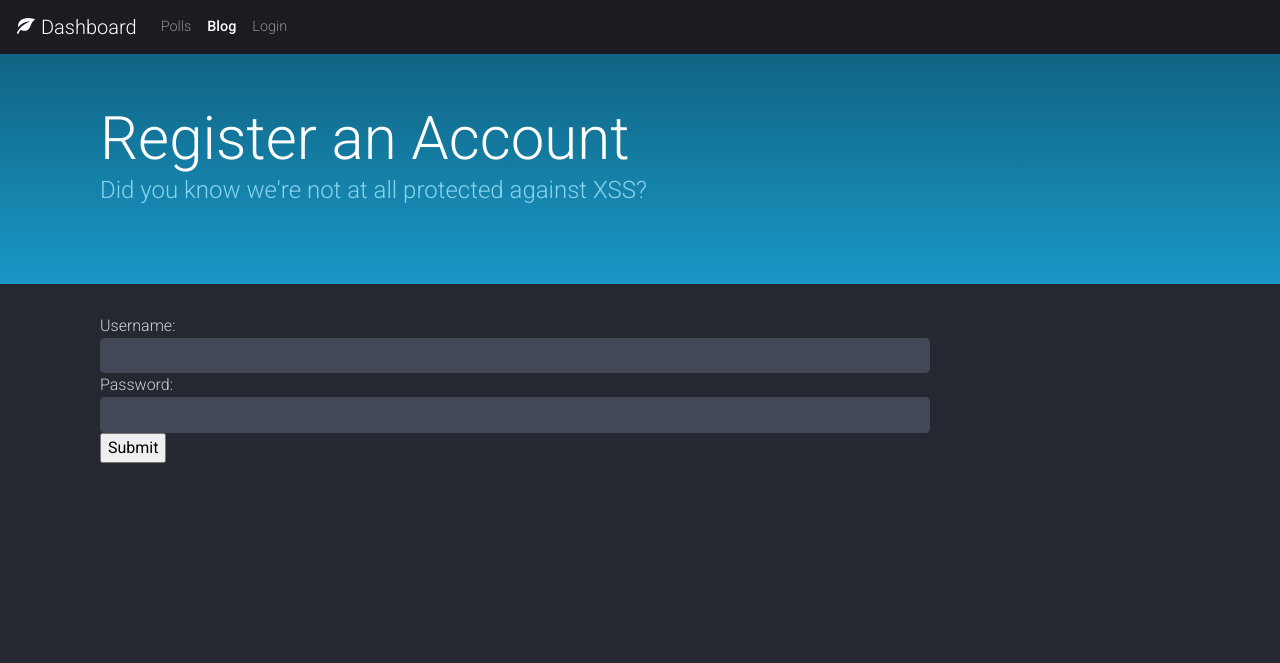
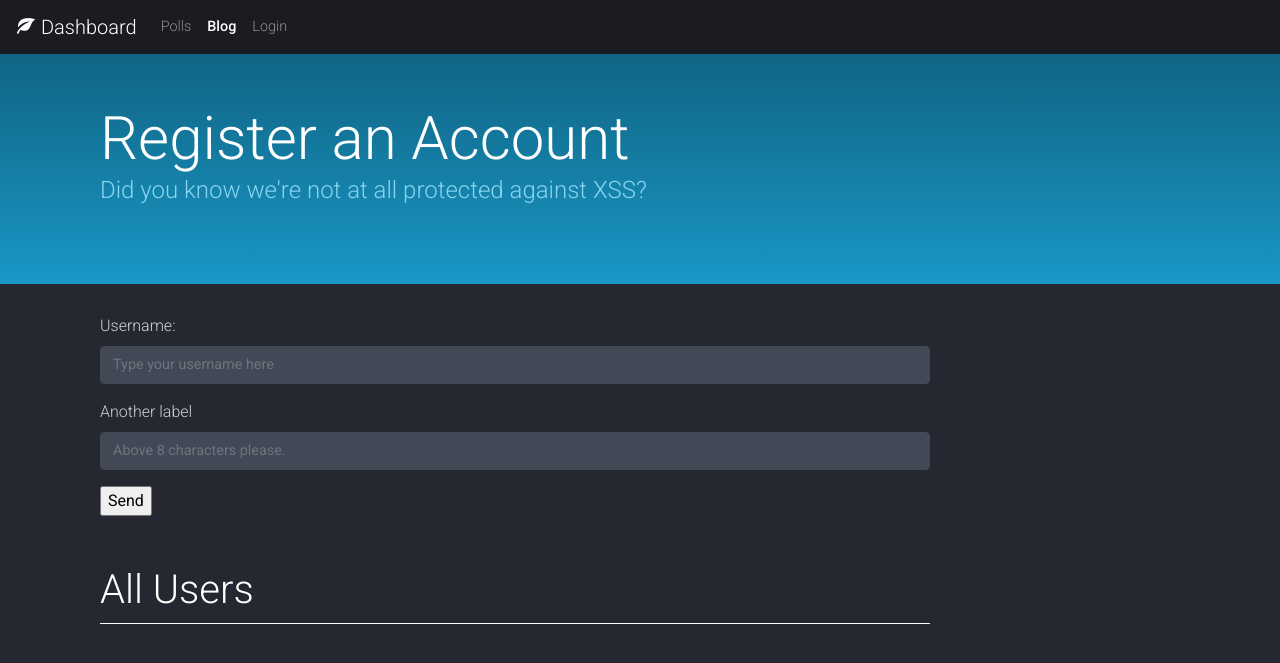
Before and after one commit to GNU-Magician/my_web_app, a Django app: page /account/register in a window 1280 px wide. Shown: the top 663 px of the page. Run offline with Django 3.2, Linux system fonts and the light colour scheme; some libraries are stand-ins or nearby versions.

Commit message:
Fixed html, css of blog

```diff
--- a/blog/templates/blog/index.html
+++ b/blog/templates/blog/index.html
@@ -8,12 +8,12 @@
 <body>
 
 
-{% block content %}
-
+{% block sidebar %}
     {% for post in posts %}
         <li><a href="#{{ post.post_title }}" id="markdown-toc-contents">{{ post.post_title }}</a></li>
     {% endfor %}
-    </ul>
+{% endblock %}
+{% block content %}
 
 <button type="button" class="ce oa nl" onclick="location.href='{% url 'blog:create_post' %}'"><span class="bv bec"></span> Create Post</button>
     {% for post in posts %}
--- a/blog/templates/blog/register.html
+++ /dev/null
@@ -1,26 +0,0 @@
-{% extends 'dashboard/docs/index.html' %}
-
-<!DOCTYPE html>
-<html lang="en">
-<head>
-    <meta charset="UTF-8">
-    <title>Title</title>
-</head>
-<body>
-    {% block header_title %}Register an Account{% endblock %}
-    {% block header_content %} Did you know we're not at all protected against XSS? {% endblock %}
-{% block content %}
-    </ul>
-
-
-    <form method="post">
-    {% csrf_token %}
-    Username: <input class="form-control" type="text" name="username">
-    Password: <input class="form-control" type="text" name="password">
-    <input type="submit">
-
-    </form>
-{% endblock %}
-
-</body>
-</html>
--- a/blog/views.py
+++ b/blog/views.py
@@ -35,6 +35,7 @@ class DeletePost(generic.DeleteView):
     template_name = 'blog/confirm_delete.html'
 
 def register(request):
+    all_users = User.objects.all()
 
     if request.POST:
         username = request.POST.get('username')
@@ -45,4 +46,4 @@ def register(request):
         return HttpResponseRedirect(reverse('blog:index'))
 
     else:
-        return render(request, template_name='blog/register.html')
+        return render(request, template_name='registration/register.html', context={'all_users':all_users})
--- a/polls/templates/dashboard/docs/index.html
+++ b/polls/templates/dashboard/docs/index.html
@@ -7,7 +7,10 @@
 <!-- Mirrored from bootstrap-themes.github.io/dashboard/docs/index.html by HTTrack Website Copier/3.x [XR&CO'2014], Sun, 11 Nov 2018 22:21:05 GMT -->
 <!-- Added by HTTrack --><meta http-equiv="content-type" content="text/html;charset=utf-8" /><!-- /Added by HTTrack -->
 <head>
-    <meta charset="utf-8">
+<link rel="stylesheet" href="https://stackpath.bootstrapcdn.com/bootstrap/4.1.3/css/bootstrap.min.css" integrity="sha384-MCw98/SFnGE8fJT3GXwEOngsV7Zt27NXFoaoApmYm81iuXoPkFOJwJ8ERdknLPMO" crossorigin="anonymous">
+<script src="https://code.jquery.com/jquery-3.3.1.slim.min.js" integrity="sha384-q8i/X+965DzO0rT7abK41JStQIAqVgRVzpbzo5smXKp4YfRvH+8abtTE1Pi6jizo" crossorigin="anonymous"></script>
+<script src="https://cdnjs.cloudflare.com/ajax/libs/popper.js/1.14.3/umd/popper.min.js" integrity="sha384-ZMP7rVo3mIykV+2+9J3UJ46jBk0WLaUAdn689aCwoqbBJiSnjAK/l8WvCWPIPm49" crossorigin="anonymous"></script>
+<script src="https://stackpath.bootstrapcdn.com/bootstrap/4.1.3/js/bootstrap.min.js" integrity="sha384-ChfqqxuZUCnJSK3+MXmPNIyE6ZbWh2IMqE241rYiqJxyMiZ6OW/JmZQ5stwEULTy" crossorigin="anonymous"></script>    <meta charset="utf-8">
     <meta http-equiv="X-UA-Compatible" content="IE=edge">
     <meta name="viewport" content="width=device-width, initial-scale=1">
     <meta name="description" content="">
@@ -92,25 +95,15 @@
 
 <h1 id="contents">Contents</h1>
 <ul id="markdown-toc">
+  <li><a href="" id="markdown-toc-contents">Posts</a></li>
+{% block sidebar %}
+
+    {% endblock %}
+    </ul>
     {% block content %}
 
-  <li><a href="#contents" id="markdown-toc-contents">Contents</a></li>
-  <li><a href="#intro" id="markdown-toc-intro">Intro</a></li>
-  <li><a href="#whats-included" id="markdown-toc-whats-included">What’s included</a>    <ul>
-      <li><a href="#getting-started" id="markdown-toc-getting-started">Getting started</a></li>
-      <li><a href="#gulpfilejs" id="markdown-toc-gulpfilejs">Gulpfile.js</a></li>
-      <li><a href="#theme-source-code" id="markdown-toc-theme-source-code">Theme source code</a></li>
-    </ul>
-  </li>
-  <li><a href="#custom-builds" id="markdown-toc-custom-builds">Custom builds</a></li>
-  <li><a href="#basic-template" id="markdown-toc-basic-template">Basic template</a></li>
-  <li><a href="#components" id="markdown-toc-components">Components</a>
-      </li>
-      <li><a href="#custom-modals" id="markdown-toc-custom-modals">Custom Modals</a></li>
-    </ul>
 
-
-         {% endblock %}
+    {% endblock %}
     </div>
 
 
--- /dev/null
+++ b/templates/registration/register.html
@@ -0,0 +1,36 @@
+{% extends 'dashboard/docs/index.html' %}
+
+<!DOCTYPE html>
+<html lang="en">
+<head>
+    <meta charset="UTF-8">
+    <title>Title</title>
+</head>
+<body>
+    {% block header_title %}Register an Account{% endblock %}
+    {% block header_content %} Did you know we're not at all protected against XSS? {% endblock %}
+{% block content %}
+    </ul>
+
+    <form method="post">
+
+    {% csrf_token %}
+  <div class="form-group">
+    <label for="formGroupExampleInput">Username:</label>
+    <input type="text" class="form-control" id="formGroupExampleInput" name="username" placeholder="Type your username here">
+  </div>
+  <div class="form-group">
+    <label for="formGroupExampleInput2">Another label</label>
+    <input type="password" class="form-control" id="formGroupExampleInput2" name="password" placeholder="Above 8 characters please.">
+  </div>
+    <input type="submit" value="Send">
+
+</form>
+    <h1 id="intro"> All Users </h1>
+    {% for user in all_users %}
+        <p>{{ user }}</p>
+    {% endfor %}
+{% endblock %}
+
+</body>
+</html>
```
Also changed, not shown: templates/registration/login.html (+7 -5 lines).
